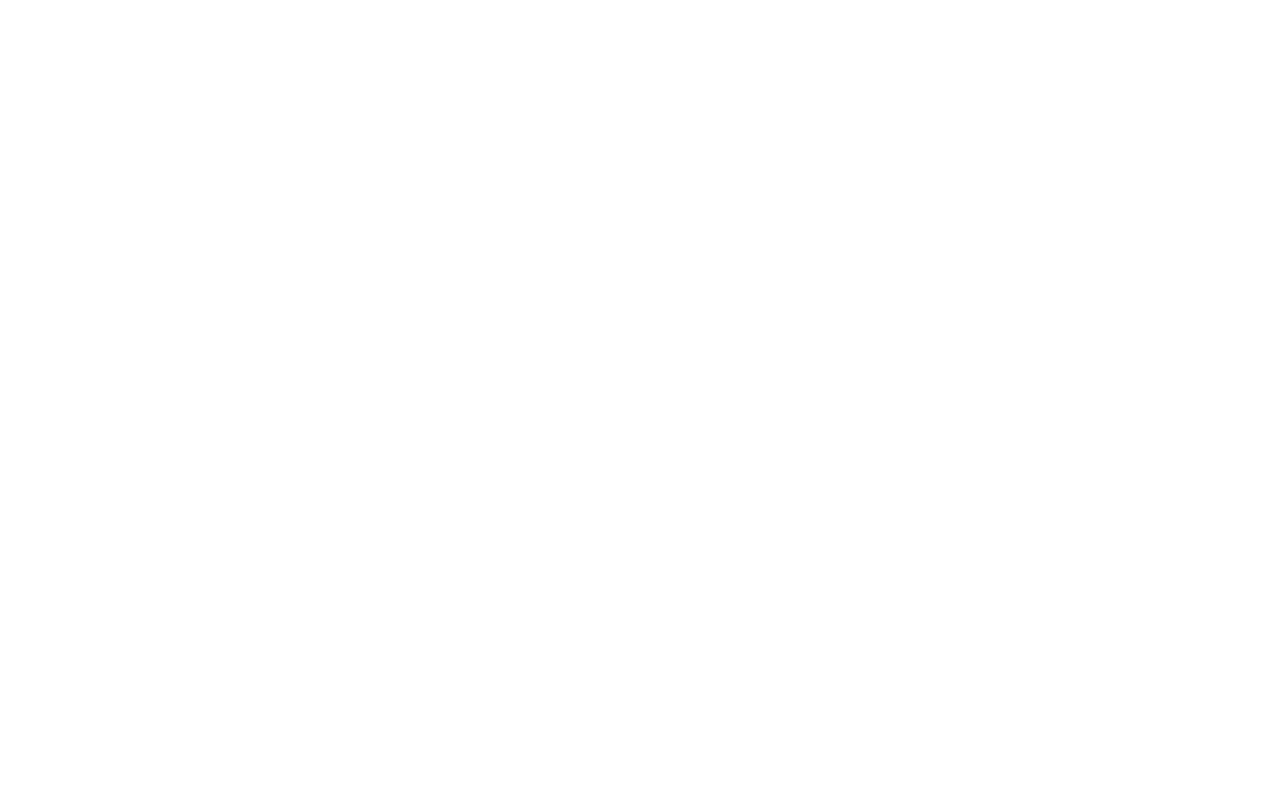
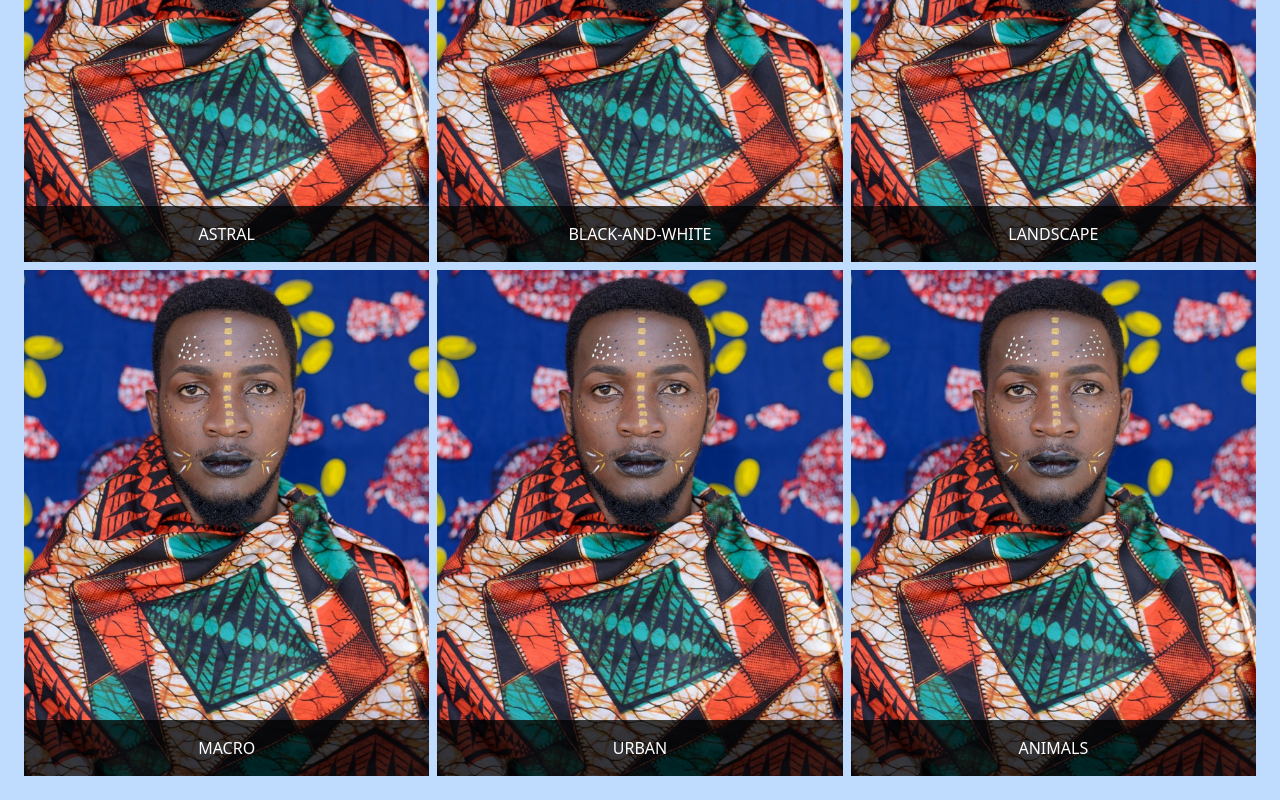
Before and after one commit to zrvnarmarin/Filip-Rade-Photography, a React (Vite) app in the folder filip-rade-photography/: page /gallery in a window 1280 px wide. Shown: the part 365-1165 px from the top of the page. Before the commit the page ends 800 px from the top, so only its background shows below. Built offline with nearby package versions, Linux system fonts and the light colour scheme.

Commit message:
gallery section finished

```diff
--- a/filip-rade-photography/src/components/Gallery.jsx
+++ b/filip-rade-photography/src/components/Gallery.jsx
@@ -1,8 +1,18 @@
 import React from 'react'
+import { imageCategories } from '../data/categories'
+import ImageCategory from './Gallery/ImageCategory'
 
 const Gallery = () => {
   return (
-    <div>Gallery</div>
+    <section className='mt-10 bg-red-200'>
+      <div className=' bg-blue-200 p-6'>
+        <div className='grid grid-cols-1 sm:grid-cols-2 md:grid-cols-3 gap-2'>
+          {imageCategories.map(imageCategory =>
+            <ImageCategory key={imageCategory.id} category={imageCategory.name} />
+          )}
+        </div>
+      </div>
+    </section>
   )
 }
 
--- /dev/null
+++ b/filip-rade-photography/src/components/Gallery/ImageCategory.jsx
@@ -0,0 +1,16 @@
+import React from 'react'
+
+const ImageCategory = ({category}) => {
+  return (
+    <a href="/" className='cursor-pointer'>
+        <div className='relative bg-slate-300'>
+            <img src="../src/assets/gallery5.jpg" className='w-[100%]' />
+            <div className='absolute bottom-0 right-0 bg-black bg-opacity-75 left-0 flex justify-center p-4'>
+            <h3 className='uppercase text-white'>{category}</h3>
+            </div>
+        </div>
+    </a>
+  )
+}
+
+export default ImageCategory
--- a/filip-rade-photography/src/components/Navbar/MenuButton.jsx
+++ b/filip-rade-photography/src/components/Navbar/MenuButton.jsx
@@ -1,5 +1,4 @@
-import React from 'react'
-import { useState } from 'react'
+import React, { useState } from 'react'
 import HamburgerButton from './HamburgerButton'
 import XButton from './XButton'
 
--- a/filip-rade-photography/src/components/Navbar/MobileMenu.jsx
+++ b/filip-rade-photography/src/components/Navbar/MobileMenu.jsx
@@ -1,6 +1,6 @@
 import React from 'react'
+import { Link } from 'react-router-dom'
 import { navbarLinks } from '../../data/navbarLinks'
-import { Link } from 'react-router-dom'
 
 const MobileMenu = () => {
   return (
--- a/filip-rade-photography/src/components/Navbar/NavbarLinks.jsx
+++ b/filip-rade-photography/src/components/Navbar/NavbarLinks.jsx
@@ -1,6 +1,6 @@
 import React from 'react'
+import { Link } from 'react-router-dom'
 import { navbarLinks } from '../../data/navbarLinks'
-import { Link } from 'react-router-dom'
 
 const NavbarLinks = () => {
   return (
--- a/filip-rade-photography/src/components/Navbar/NavbarLogo.jsx
+++ b/filip-rade-photography/src/components/Navbar/NavbarLogo.jsx
@@ -2,7 +2,7 @@
 
 const NavbarLogo = () => {
   return (
-    <li className='tracking-[5px] uppercase list-none'>filiprade</li>
+    <div className='tracking-[5px] uppercase list-none'>filiprade</div>
   )
 }
 
--- /dev/null
+++ b/filip-rade-photography/src/data/categories.js
@@ -0,0 +1,8 @@
+export const imageCategories = [
+    {id: 1, name: 'astral', image: ''},
+    {id: 2, name: 'black-and-white', image: ''},
+    {id: 3, name: 'landscape', image: ''},
+    {id: 4, name: 'macro', image: ''},
+    {id: 5, name: 'urban', image: ''},
+    {id: 6, name: 'animals', image: ''},
+]
```
Also changed, not shown: filip-rade-photography/src/assets/gallery5.jpg (added).
